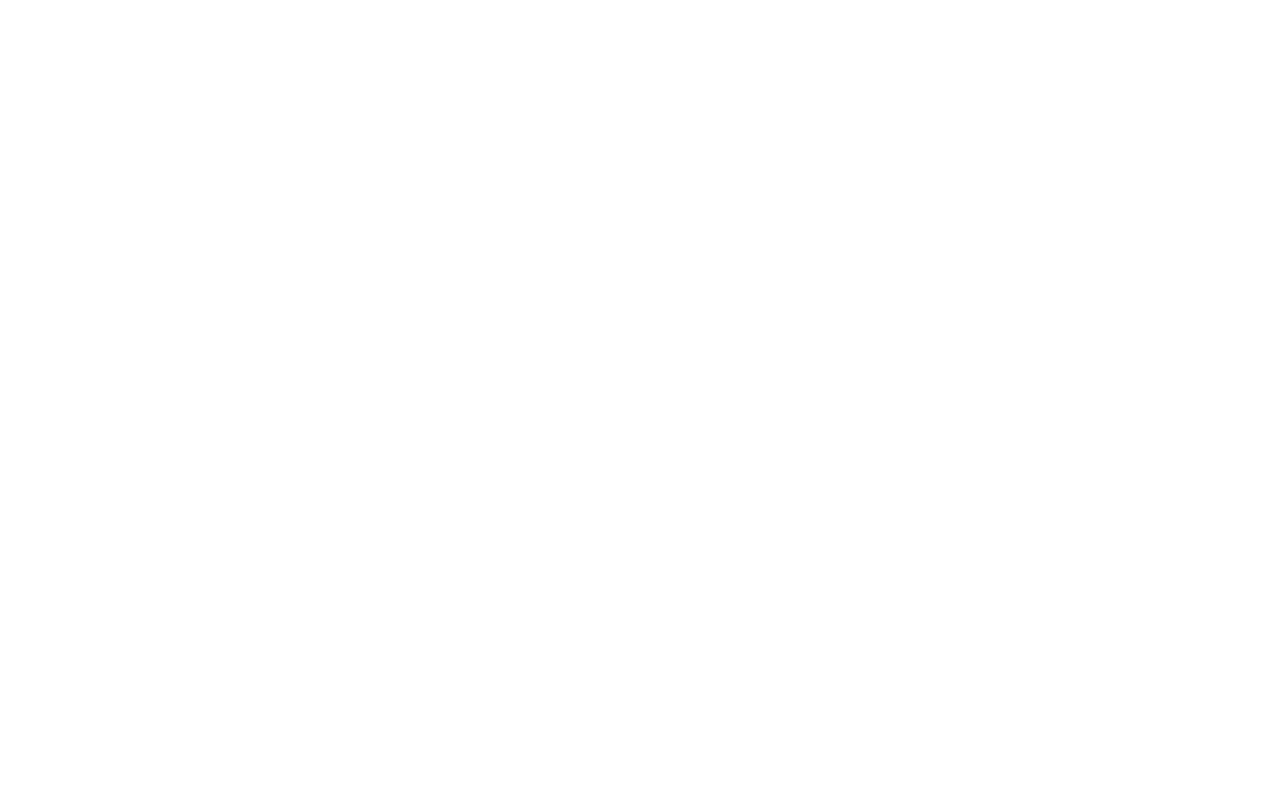
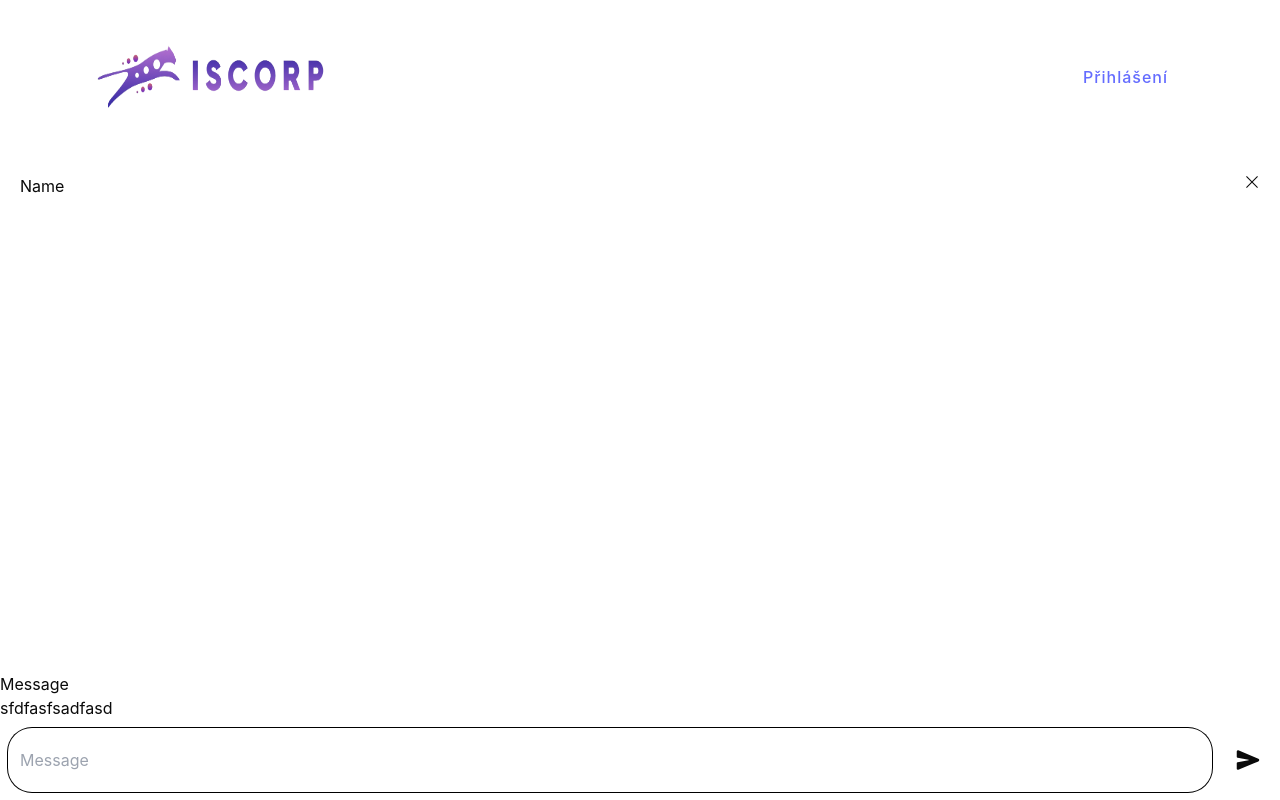
Before and after one commit to Glebegor/cohackathon-2024, a React (Vite) app in the folder frontend/: page /messages in a window 1280 px wide. Before the commit this address had no page. Built offline with nearby package versions, Linux system fonts and the light colour scheme.

Commit message:
FE: messages

```diff
--- a/frontend/src/App.tsx
+++ b/frontend/src/App.tsx
@@ -3,6 +3,9 @@
 import Login from './pages/login/login'
 import { MainLayout } from './pages/layouts/main'
 import './index.css'
+
+//temporary
+import Messages from './pages/messages/Messages'
 
 function App() {
   return (
@@ -11,6 +14,7 @@
         <Route element={<MainLayout/>}>
           <Route path="home" element={<Dashboard />} />
           <Route path="login" element={<Login />} />
+          <Route path="messages" element={<Messages />} />
         </Route>
       </Routes>
     </BrowserRouter>
--- /dev/null
+++ b/frontend/src/pages/messages/Messages.tsx
@@ -0,0 +1,32 @@
+
+import { RxCross1 } from "react-icons/rx";
+import { IoSend } from "react-icons/io5";
+
+
+const Messages = () => {
+  return (
+    <div className="w-screen h-screen flex flex-col justify-center items-center">
+        {/* Header/Name */}
+        <div className="flex justify-between h-[10%] w-full p-5">
+            <h2 className="mt-[154px]">Name</h2>
+            <RxCross1 className="mt-[154px]"/>
+        </div>
+        {/* Messages */}
+        <div className="flex flex-col justify-end w-full h-[80%]">
+            <div>
+                <p>Message</p>
+                <div>sfdfasfsadfasd</div>
+            </div>
+        </div>
+        {/* Input */}
+        <div className="flex w-full h-[10%]">
+            <input type="text" placeholder="Message" className="w-full bg-transparent rounded-3xl ring-1 ring-black m-2 p-3"/>
+            <button className="bg-transparent py-3 pr-5 pl-4 cursor-pointer border-none">
+                <IoSend className="text-2xl"/>
+            </button>
+        </div>
+    </div>
+  )
+}
+
+export default Messages
```
